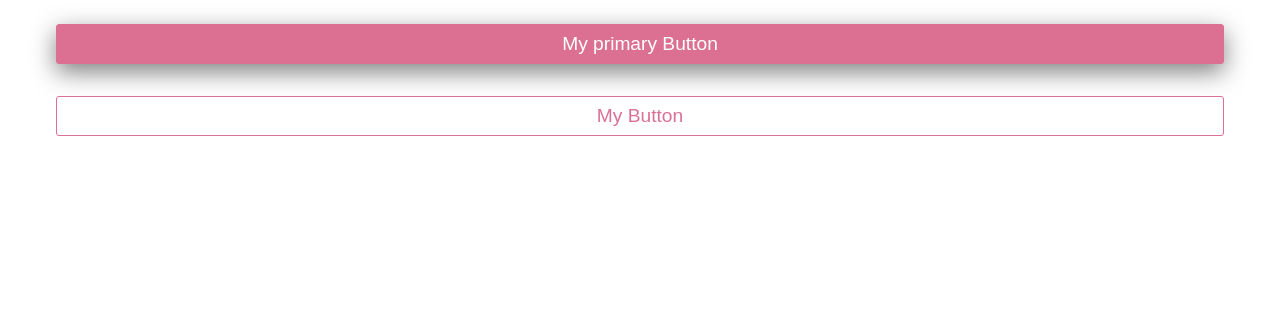
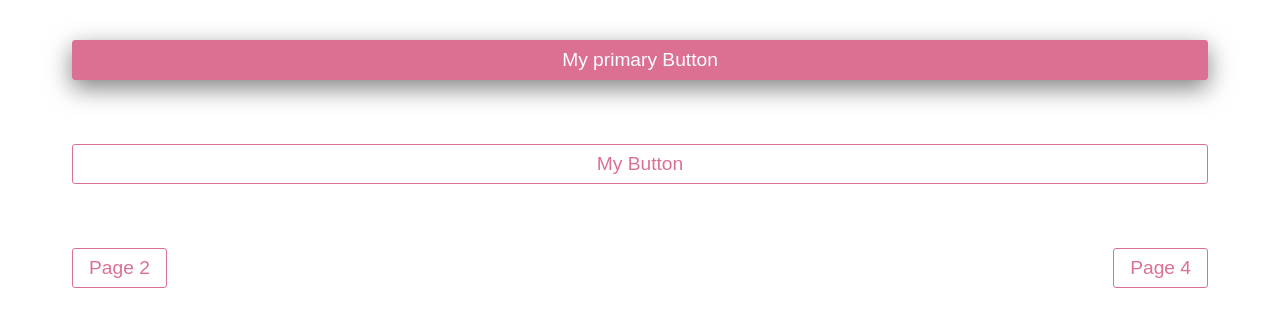
Before and after one commit to vutengklanricsi/styled-components-practice, a React (Create React App) app: page / in a window 1280 px wide. Shown: the top 326 px of the page. Built offline with nearby package versions, Linux system fonts and the light colour scheme.

Commit message:
styling imported components and paginationWIP

```diff
--- a/src/App.js
+++ b/src/App.js
@@ -1,20 +1,38 @@
-import React from 'react'
-import styled from 'styled-components';
-import Button from './components/Button';
+import React from "react";
+import styled from "styled-components";
+import Button from "./components/Button";
 
 const MainWrapper = styled.section`
   width: 100%;
   margin: 0 auto;
   max-width: 1200px;
-	display: flex;
+  display: flex;
   flex-direction: column;
+`;
+
+const PaginationWrapper = styled.div`
+  display: flex;
+  width: 100%;
+  justify-content: ${({ page }) => {
+    if (page === "first") {
+      return "flex-end";
+    } else if (page === "middle") {
+      return "space-between";
+    } else {
+      return "flex-start";
+    }
+  }};
 `;
 
 function App() {
   return (
     <MainWrapper>
-      <Button primary bgColor='violet'>My primary Button</Button>
+      <Button primary>My primary Button</Button>
       <Button>My Button</Button>
+      <PaginationWrapper page="middle">
+        <Button>Page 2</Button>
+        <Button>Page 4</Button>
+      </PaginationWrapper>
     </MainWrapper>
   );
 }
--- a/src/components/Button.js
+++ b/src/components/Button.js
@@ -1,39 +1,13 @@
-// import React from "react";
-// import styled, { css } from "styled-components";
-
-// const StyledButton = styled.button`
-//   padding: 1rem 1.5rem;
-//   font-size: 1.8rem;
-//   color: #fff;
-//   outline: none;
-//   border: none;
-//   margin-bottom: 1rem;
-//   background-color: #333;
-//   ${({ primary }) =>
-//     primary &&
-//     css`
-//       color: red;
-//       background-color: ${({ bgColor }) => bgColor};
-//   `}
-// `;
-
-// const Button = ({ primary, bgColor, children }) => {
-//   return (
-//     <StyledButton primary={primary} bgColor={bgColor}>
-//       {children}
-//     </StyledButton>
-//   );
-// };
-
-// export default Button;
 import React from "react";
 import styled, { css } from "styled-components";
+// import Wrapper from "./styled/index"
+import Wrapper from "./styled"
 
 const StyledButton = styled.button`
   background-color: white;
   color: palevioletred;
   font-size: 1.2rem;
-  margin: 1rem;
+  margin: ${({margin}) => margin ? margin : '2rem'};
   padding: 0.5rem 1rem;
   border: 1px solid palevioletred;
   border-radius: 3px;
@@ -47,11 +21,13 @@ const StyledButton = styled.button`
     `}
 `;
 
-const Button = ({ primary, bgColor, children }) => {
+const SuperButton = styled(StyledButton)`
+  font-size: 2.5rem;
+`;
+
+const Button = ({ primary, margin, children }) => {
   return (
-    <StyledButton primary={primary} bgColor={bgColor}>
-      {children}
-    </StyledButton>
+		<StyledButton primary={primary} margin={margin}>{children}</StyledButton>
   );
 };
 
--- /dev/null
+++ b/src/components/styled/index.js
@@ -0,0 +1,8 @@
+import styled, { css } from "styled-components";
+
+const Wrapper = styled.section`
+	margin-top: 2rem;
+	background-color: paleturquoise;
+`;
+
+export default Wrapper;
```
